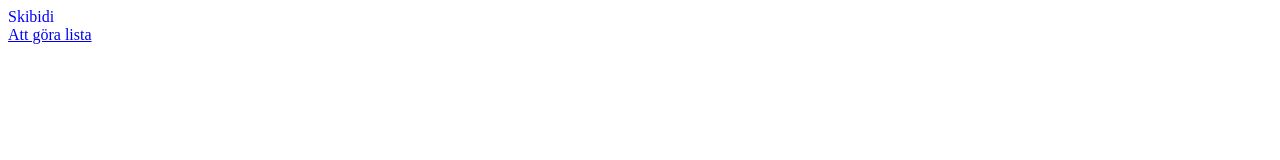
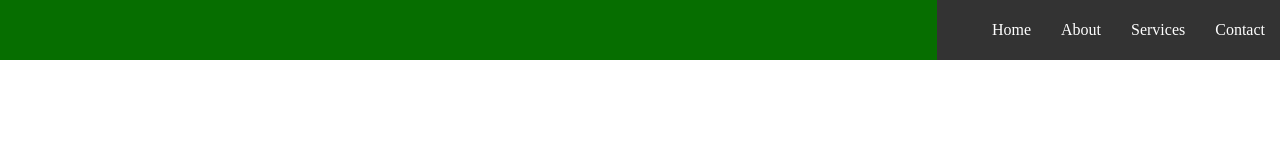
Before and after one commit to TheFreakyStar/Animal-tycoon, a plain HTML site: page index.html in a window 1280 px wide. Drawn offline with Linux system fonts and the light colour scheme.

Commit message:
gjorde toppbarsaker

```diff
--- a/index.css
+++ b/index.css
@@ -1,3 +1,39 @@
-#Skibidi{
-    color: blue;
+.Skibidi{
+    background-color: rgb(6, 110, 0);
+    position: fixed;
+    top: 0%;
+    left: 0%;
+    width: 100%;
+    height: 60px;
+    display: flex;
+    justify-content: right;
+    align-items: center;
 }
+
+.ToppbarText{
+    color: aliceblue;
+    text-align: center;
+}
+
+.nav-links {
+    list-style: none;
+    margin: 10;
+    padding: 100;
+
+    /* Flexbox Centering */
+    display: flex;
+    justify-content: center; /* Horizontally centers the whole row */
+    align-items: center;     /* Vertically centers links in the bar */
+    height: 60px;            /* Example top bar height */
+    background-color: #333;
+  }
+
+  /* Add spacing between links */
+  .nav-links li {
+    margin: 0 15px;
+  }
+
+  .nav-links a {
+    color: white;
+    text-decoration: none;
+  }
--- a/index.html
+++ b/index.html
@@ -11,7 +11,16 @@
 
 </head>
 <body>
-<div id="Skibidi">Skibidi</div>
+<div class="Skibidi">
+	<nav class="topbar">
+		<ul class="nav-links">
+		  <li><a href="#">Home</a></li>
+		  <li><a href="#">About</a></li>
+		  <li><a href="#">Services</a></li>
+		  <li><a href="#">Contact</a></li>
+		</ul>
+	  </nav>
+</div>
 <div><a href="https://thefreakystar.github.io/Animal-tycoon/ToDoList">Att göra lista</a></div>
 </body>
 </html>
```
